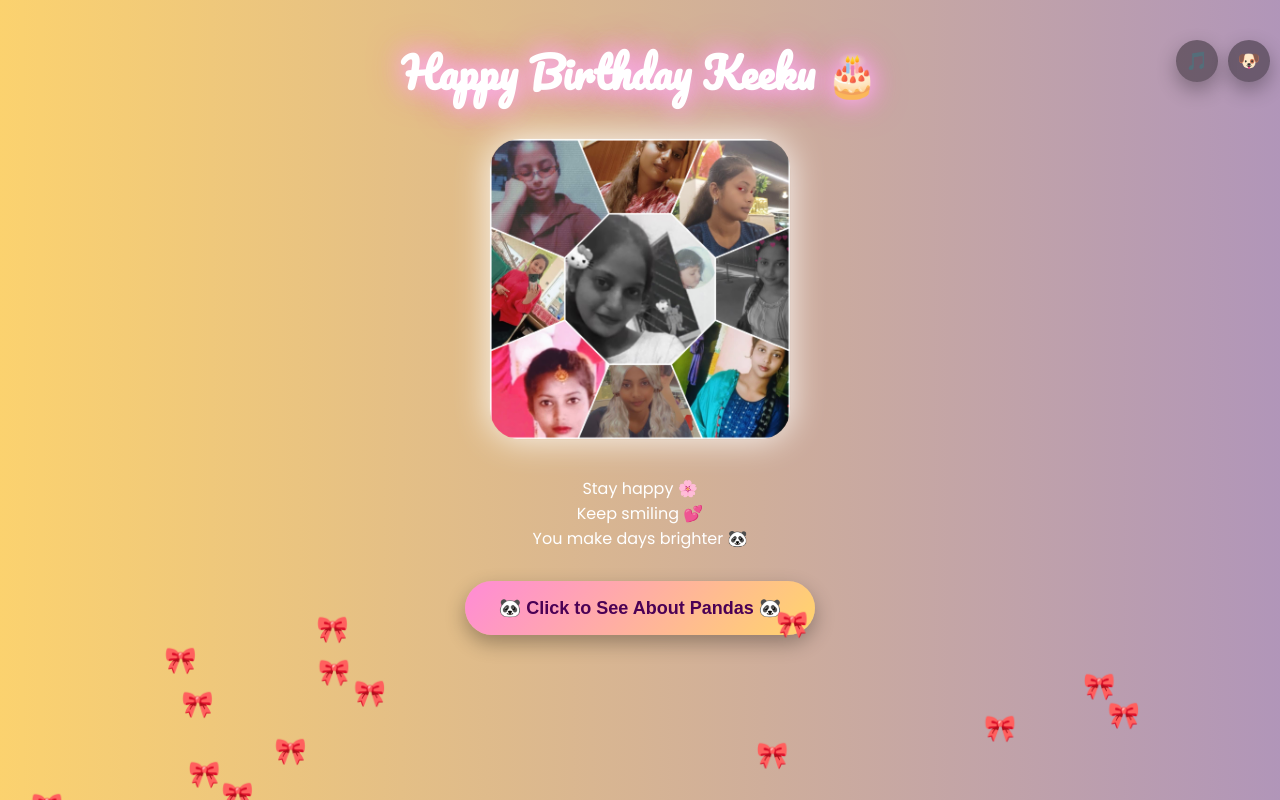
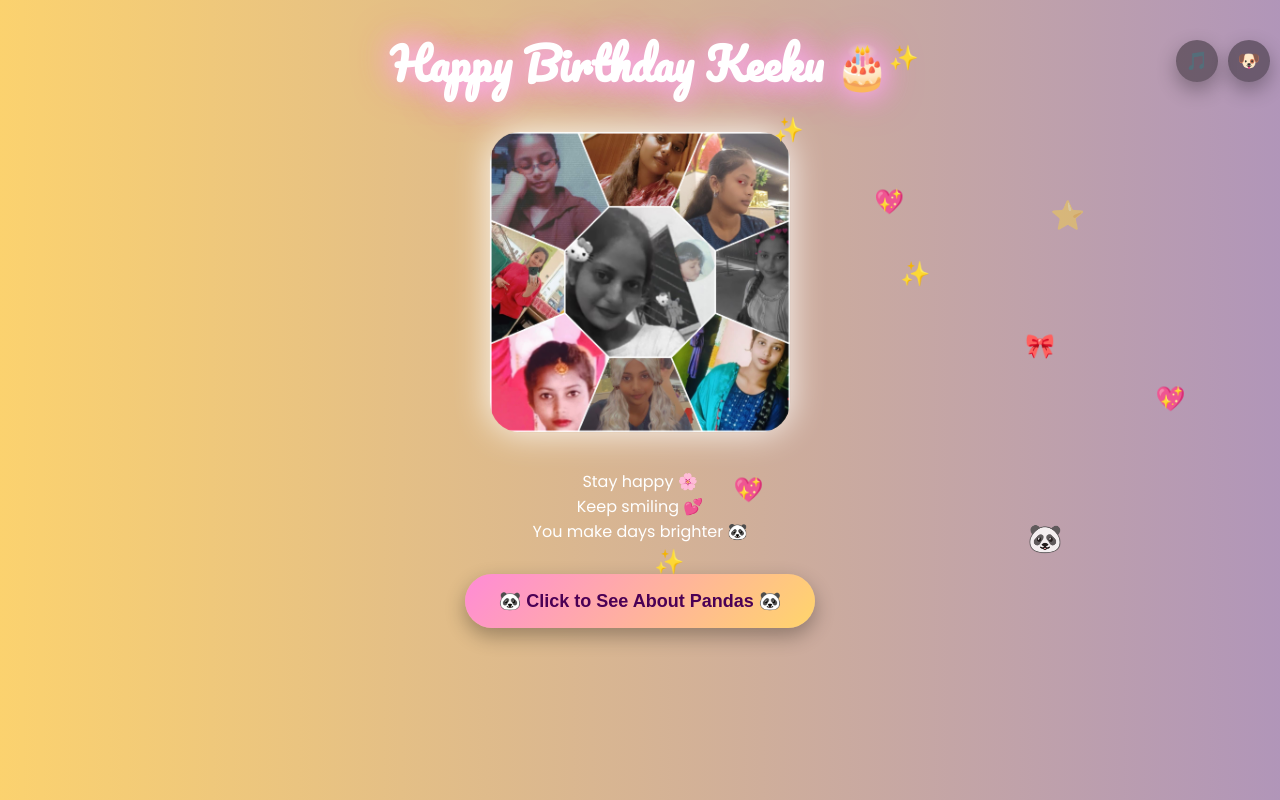
Before and after one commit to gvedhasa22081/birthday-suprise, a plain HTML site: page index.html in a window 1280 px wide. Both pictures are taken after a click on the button "✨ Click for Surprise ✨". Drawn offline with Linux system fonts and the light colour scheme.

Commit message:
Update index.html

```diff
--- a/index.html
+++ b/index.html
@@ -39,31 +39,28 @@ button{
   box-shadow:0 8px 20px rgba(0,0,0,.3);
 }
 
-button:active{transform:scale(.95)}
-
 .floating{animation:float 3s ease-in-out infinite}
 @keyframes float{
   0%,100%{transform:translateY(0)}
   50%{transform:translateY(-15px)}
 }
 
-/* Stylish birthday text */
-.bday-text{
+/* Text styles */
+.title{
   font-family:'Pacifico',cursive;
-  font-size:42px;
-  margin-top:10px;
-  animation:glow 2s infinite alternate, pop 1s ease;
+  font-size:44px;
+  animation:glow 2s infinite alternate, slide 1s ease;
 }
 @keyframes glow{
   from{text-shadow:0 0 10px #fff}
-  to{text-shadow:0 0 25px #ffb3ff,0 0 40px #ff6ec7}
+  to{text-shadow:0 0 30px #ffb3ff,0 0 45px #ff6ec7}
 }
-@keyframes pop{
-  0%{transform:scale(.5)}
-  100%{transform:scale(1)}
+@keyframes slide{
+  from{opacity:0;transform:translateY(-30px)}
+  to{opacity:1;transform:translateY(0)}
 }
 
-/* Bigger photo */
+/* Photo */
 .main-photo{
   width:300px;
   max-width:90%;
@@ -78,19 +75,24 @@ button:active{transform:scale(.95)}
   100%{transform:scale(1)}
 }
 
-.album{
-  margin:20px 0;
-  padding:20px;
-  border-radius:20px;
-  background:rgba(255,255,255,0.25);
+/* Cute floating emojis */
+.cute{
+  position:fixed;
+  font-size:28px;
+  animation:floatCute 6s linear forwards;
+}
+@keyframes floatCute{
+  0%{bottom:-10%;opacity:0}
+  20%{opacity:1}
+  100%{bottom:110%;opacity:0}
 }
 
-/* Ribbon animation */
-.ribbon{
+/* Celebration */
+.celebrate{
   position:fixed;
   top:-10%;
-  font-size:26px;
-  animation:fall 3s linear forwards;
+  font-size:24px;
+  animation:fall 4s linear forwards;
 }
 @keyframes fall{
   to{top:110%}
@@ -121,14 +123,14 @@ button:active{transform:scale(.95)}
 
 <!-- PAGE 1 -->
 <div class="page active" id="p1">
-  <h1 class="floating">🐼 Hey Keeku 🐼</h1>
-  <p style="margin-top:15px">A cute surprise is waiting for you 💖</p>
+  <h1 class="title">🐼 Hey Keeku 🐶</h1>
+  <p style="margin-top:15px">Something super cute is waiting for you 💖</p>
   <button onclick="startSurprise()">✨ Click for Surprise ✨</button>
 </div>
 
 <!-- PAGE 2 -->
 <div class="page" id="p2">
-  <h1 class="bday-text">Happy Birthday Keeku 🎂</h1>
+  <h1 class="title">Happy Birthday Keeku 🎂</h1>
 
   <img src="assets/keeku.jpeg" class="main-photo">
 
@@ -143,11 +145,7 @@ button:active{transform:scale(.95)}
 
 <!-- PAGE 3 -->
 <div class="page" id="p3">
-  <h1 class="bday-text">Recap Buddie Panda’s Memories 🐼</h1>
-
-  <div class="album">🐼 Buddie Panda</div>
-  <div class="album">✨ Spark × Panda</div>
-  <div class="album">🕵️ Spark the Spy</div>
+  <h1 class="title">Recap Buddie Panda’s Memories 🐼</h1>
 </div>
 
 <!-- AUDIO -->
@@ -169,21 +167,31 @@ function go(n){
 
 function startSurprise(){
   go(2);
-  blastRibbons();
+  blastCelebrate();
   document.getElementById('music').play().catch(()=>{});
 }
 
-function blastRibbons(){
-  for(let i=0;i<30;i++){
-    let r=document.createElement('div');
-    r.className='ribbon';
-    r.innerText='🎀';
-    r.style.left=Math.random()*100+'vw';
-    r.style.animationDuration=(2+Math.random()*2)+'s';
-    document.body.appendChild(r);
-    setTimeout(()=>r.remove(),4000);
-  }
+/* Continuous celebration */
+function blastCelebrate(){
+  setInterval(()=>{
+    let c=document.createElement('div');
+    c.className='celebrate';
+    c.innerText=['🎀','🎉','✨','💖'][Math.floor(Math.random()*4)];
+    c.style.left=Math.random()*100+'vw';
+    document.body.appendChild(c);
+    setTimeout(()=>c.remove(),4000);
+  },300);
 }
+
+/* Cute pandas & puppies */
+setInterval(()=>{
+  let e=document.createElement('div');
+  e.className='cute';
+  e.innerText=['🐼','🐶','💗','⭐'][Math.floor(Math.random()*4)];
+  e.style.left=Math.random()*100+'vw';
+  document.body.appendChild(e);
+  setTimeout(()=>e.remove(),6000);
+},2000);
 
 function toggleMusic(){
   const m=document.getElementById('music');
```
